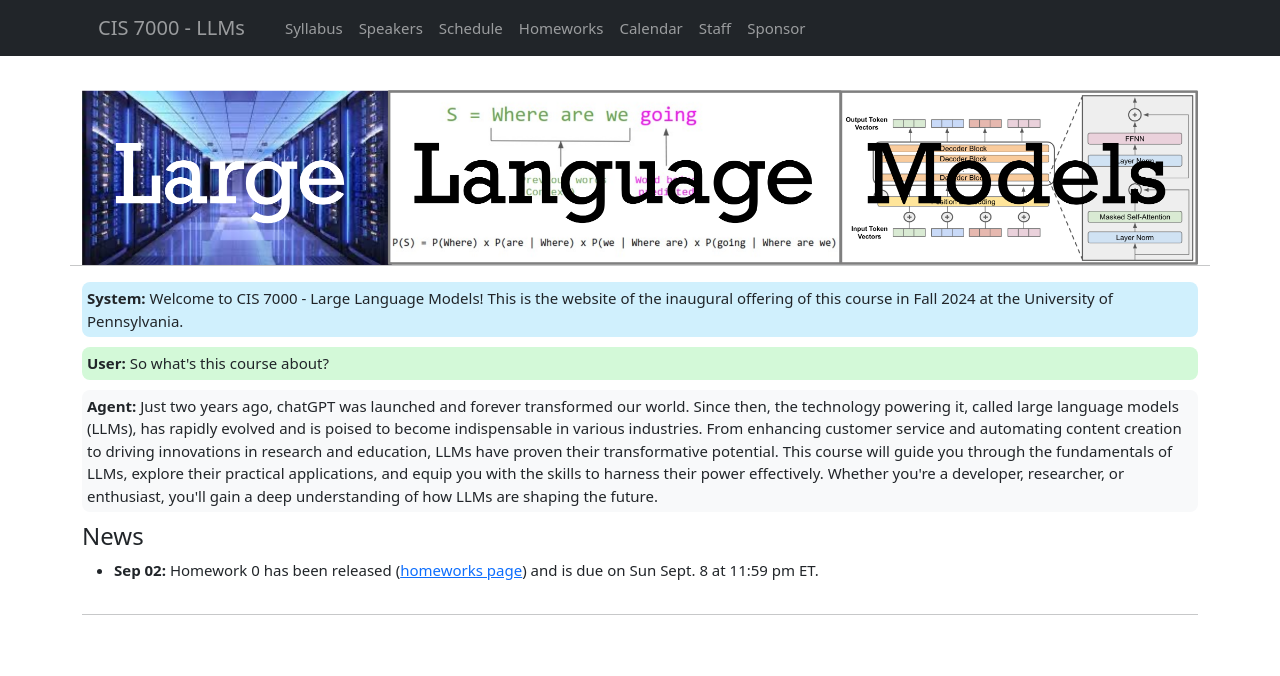
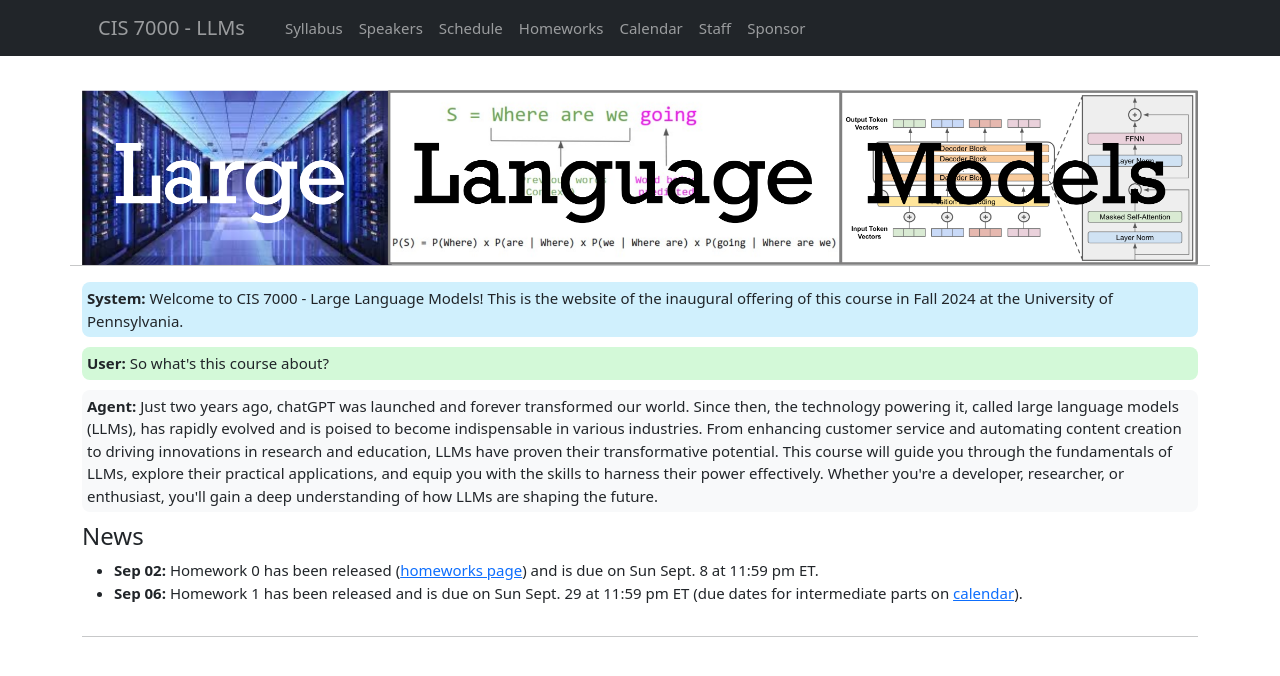
Before and after one commit to llm-class/llm-class.github.io, a Jekyll site: the page built from index.html, in a window 1280 px wide. Shown: the top 676 px of the page. Built offline with Jekyll 4.4.1, drawn with Linux system fonts in a browser that asks for light colours.

Commit message:
fixed Hanjun's title and added HW1 Part 1 to news

```diff
--- a/_data/news.yml
+++ b/_data/news.yml
@@ -1,2 +1,4 @@
 - date: "Sep 02"
   content: "Homework 0 has been released (<a href=\"homeworks.html\">homeworks page</a>) and is due on Sun Sept. 8 at 11:59 pm ET."
+- date: "Sep 06"
+  content: "Homework 1 has been released and is due on Sun Sept. 29 at 11:59 pm ET (due dates for intermediate parts on <a href=\"calendar.html\">calendar</a>)."
--- a/_data/speakers.yml
+++ b/_data/speakers.yml
@@ -12,7 +12,7 @@
 
 - name: "Hanjun Dai"
   url: "https://hanjun-dai.github.io/"
-  title: "Senior Research Scientist & Research Manager"
+  title: "Staff Research Scientist & Research Manager"
   affiliation: "Google Brain"
   image: "images/hanjun_dai.jpg"
 
```
